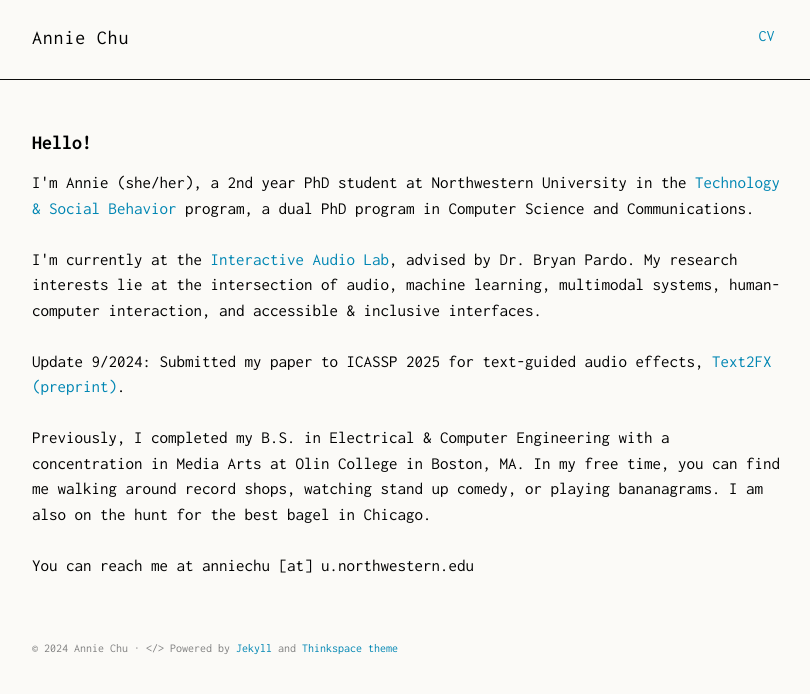
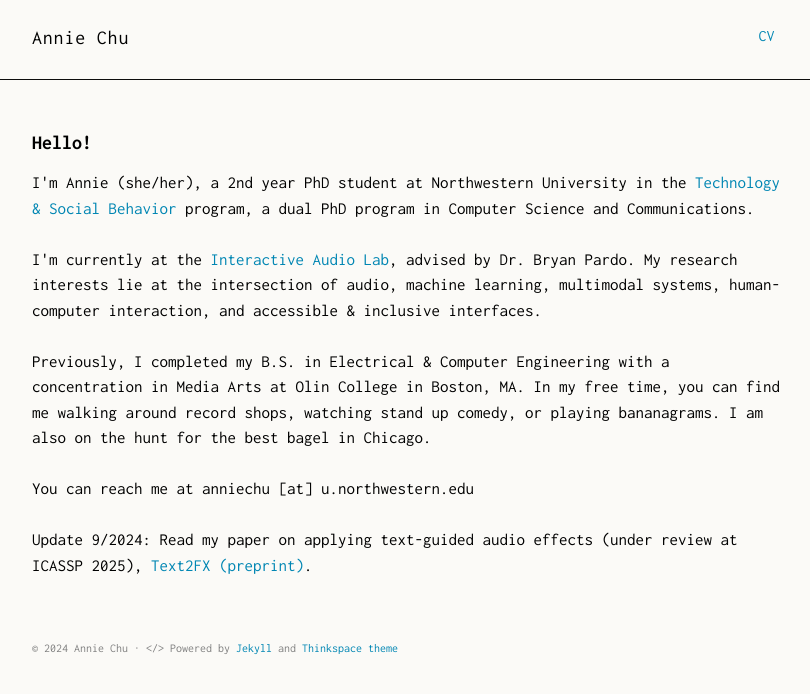
Before and after one commit to anniejchu/anniejchu.github.io, a Jekyll site: the page built from index.html, in a window 1280 px wide. Shown: the top 694 px of the page, without its empty margins (232-1042 px from the left). Built offline with Jekyll 4.4.1, drawn with Linux system fonts in a browser that asks for light colours; some web fonts are replaced.

Commit message:
adding preprint rough

```diff
--- a/_includes/intro.html
+++ b/_includes/intro.html
@@ -9,13 +9,13 @@
       I'm currently at the <a href="https://interactiveaudiolab.github.io/">Interactive Audio Lab</a>, advised by Dr. Bryan Pardo. My research interests lie at the intersection of audio, machine learning, multimodal systems, human-computer interaction, and accessible & inclusive interfaces.
       <br>
       <br>
-      Update 9/2024: Submitted my paper to ICASSP 2025 for text-guided audio effects, <a href="https://drive.google.com/file/d/1O2dLEsSoWXtrgkjJJh5K_5nmYG6H7Wjw/view?usp=sharing">Text2FX (preprint)</a>.
-      <br>
-      <br>
       Previously, I completed my B.S. in Electrical & Computer Engineering with a concentration in Media Arts at Olin College in Boston, MA. In my free time, you can find me walking around record shops, watching stand up comedy, or playing bananagrams. I am also on the hunt for the best bagel in Chicago.
       <br>
       <br>
       You can reach me at anniechu [at] u.northwestern.edu
+      <br>
+      <br>
+      Update 9/2024: Read my paper on applying text-guided audio effects (under review at ICASSP 2025), <a href="https://drive.google.com/file/d/1O2dLEsSoWXtrgkjJJh5K_5nmYG6H7Wjw/view?usp=sharing">Text2FX (preprint)</a>.
     </p>
     <!-- <h6 class="lead">
       Little Fun Facts
```
